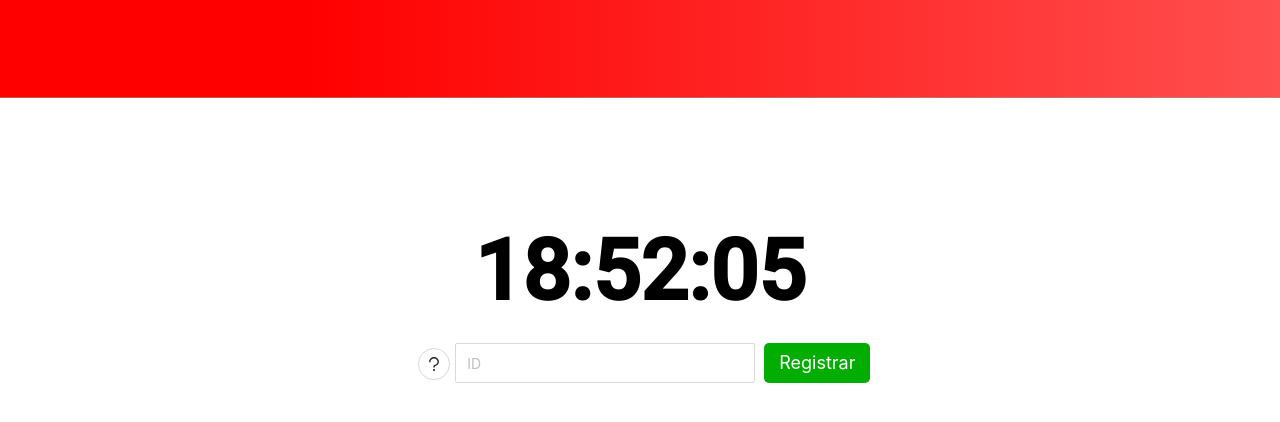
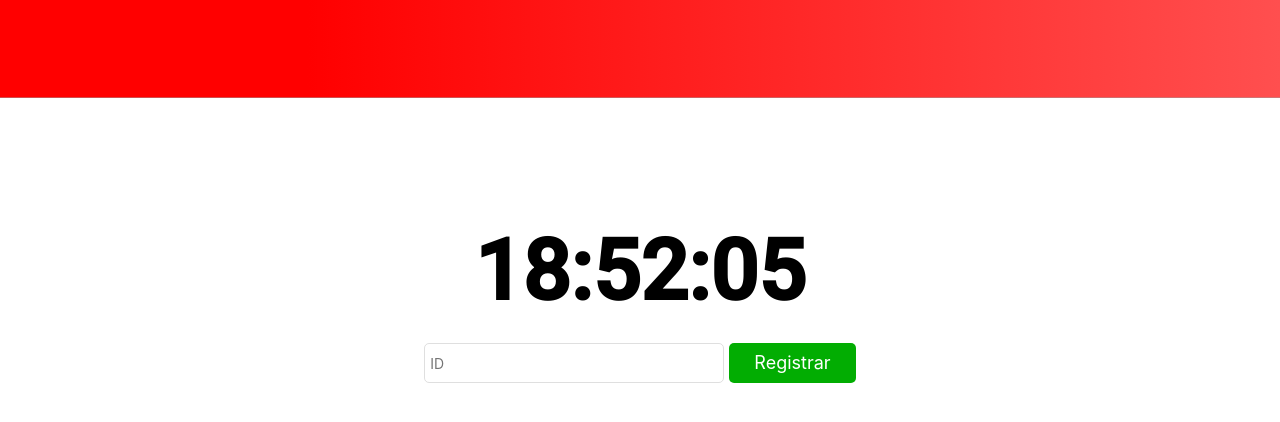
Before and after one commit to JesusEmmanuelPonce/Control-asistencia, a React (Create React App) app: page / in a window 1280 px wide. Shown: the top 422 px of the page. Built offline with nearby package versions, Linux system fonts and the light colour scheme.

Commit message:
Post request and alerts

```diff
--- a/src/components/form/formAssistance.css
+++ b/src/components/form/formAssistance.css
@@ -4,12 +4,14 @@
         justify-content: center;
         align-items: center;
     }
-    .form-pb{
-        display: flex;
+
+    .form-item-pb{
+        padding: 5px;
+        margin-right: 5px;
+        border: .5px solid rgb(223, 223, 223);
+        border-radius: 5px;
     }
-    .btn-pb{
-        margin-right: 5px;
-    }
+
     .btn-success-pb{
         background: #02ad02;
         color: #fff;
@@ -22,6 +24,7 @@
         color: #fff;
         border: none;
         border-radius: 5px;
+        cursor: pointer;
     }
 }
 
@@ -43,6 +46,7 @@
     }
 
     .btn-success-pb{
+        padding: 5px 25px;
         height: 40px;
         font-size: 18px;
     }
--- a/src/components/form/formAssistance.js
+++ b/src/components/form/formAssistance.js
@@ -1,54 +1,55 @@
-import React from 'react';
+import React, {useState} from 'react';
+import { withRouter } from 'react-router-dom';
+import Swal from 'sweetalert2';
 import './formAssistance.css';
-import { Form, Input, Button, Tooltip } from 'antd';
-import { QuestionOutlined } from '@ant-design/icons';
+import axios from 'axios';
 
-  const tailLayout = {
-    wrapperCol: { offset: 2}
-  };
+const FormAssistance = ({history}) => {
 
-const FormAssistance = () => {
+    const [error, setError] = useState(false);
+    const [id, setId] = useState('');
 
-    const onFinish = values => {
-        console.log('Success:', values);
-      };
+    const assistanceSumit = async e => {
+        e.preventDefault()
 
-      const onFinishFailed = errorInfo => {
-        console.log('Failed:', errorInfo);
-      };
+        if(!id){
+            setError(true);
+            Swal.fire('Escriba su ID')
+            return;
+        }
+
+        setError(false)
+
+        await axios.post('https://assistances-back.herokuapp.com/api/entry', id)
+            .then(res => {
+                if(res.data.code === 11000){
+                    console.log('Error')
+                }
+                else{
+                    Swal.fire(
+                        'Asistencia agregada',
+                        '',
+                        'success'
+                      )
+                }
+                history.push('/')
+            })
+    }
 
     return(
        <div className="container-form-pb">
-            <Form
-                className="form-pb"
-                name="basic"
-                initialValues={{ remember: true }}
-                onFinish={onFinish}
-                onFinishFailed={onFinishFailed}
-                >
-
-                <Tooltip title="Escriba su ID para asistencia">
-                    <Button type="default" shape="circle" className="btn-pb" size="middle" icon={<QuestionOutlined />} />
-                </Tooltip>
-
-                <Form.Item
+            <form onSubmit={assistanceSumit}>
+                <input
                     name="id"
-                    rules={[{ required: true, message: 'Introduzca su ID' }]}
-                >
-                    <Input
-                        className="form-item-pb"
-                        placeholder="ID"
-                    />
-                </Form.Item>
-
-                <Form.Item {...tailLayout}>
-                    <Button type="default" className="btn-success-pb" htmlType="submit">
-                        Registrar
-                    </Button>
-                </Form.Item>
-            </Form>
+                    className="form-item-pb"
+                    placeholder="ID"
+                    type="text"
+                    onChange={e=> setId(e.target.value)}
+                />
+                <input className="btn-success-pb" type="submit" value="Registrar"/>
+            </form>
        </div>
     )
 }
 
-export default FormAssistance;
+export default withRouter(FormAssistance);
```
